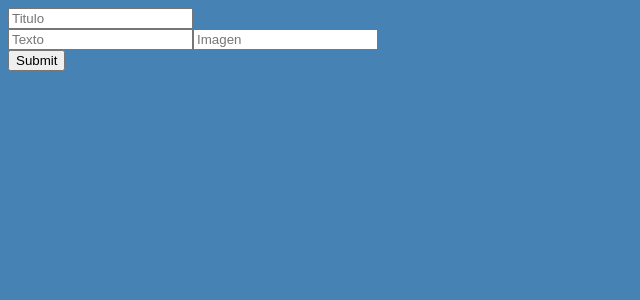
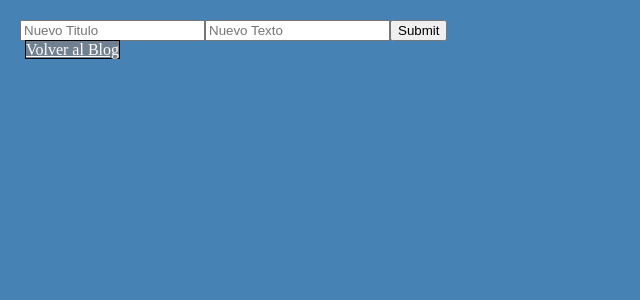
Before and after one commit to MarcosDAW/MarcosDAW, a PHP site: page /form.php?editar=1 in a window 1280 px wide. Shown: the top 300 px of the page, without its empty margins (0-640 px from the left). Run offline with PHP 8.4, Linux system fonts and the light colour scheme.

Commit message:
blog con boton editar

```diff
--- a/blog/blog.txt
+++ b/blog/blog.txt
@@ -5,3 +5,7 @@ y lo que salga mostrarlo en pantalla
 
 del articulo sacar
 titulo, texto, fecha, autor e imagen
+
+-------------------------------------
+
+si el usuario esta iniciado debajo del articulo agregar formulario para agregar comentarios.
--- a/blog/estilos.css
+++ b/blog/estilos.css
@@ -1,11 +1,13 @@
 body{
     background-color: steelblue;
+    align-items: center;
+    padding: 20px;
+    margin: auto;
 }
 div{
     background-color: aquamarine;
     display: flex;
     border-radius:5px 5px 5px 5px; box-shadow: 5px 5px;
-    flex-wrap:wrap-reverse;
 }
 h2{
     color: white;
@@ -18,12 +20,11 @@ img{
 a{
     background-color:slategray;
     color: snow;
-    display: inline;
     border: 1px solid black;
     margin: 5px;
+    justify-content: end;
 }
 p{
     align-items: auto;
     padding-left:15px;
-
 }
--- a/blog/form.php
+++ b/blog/form.php
@@ -1,11 +1,5 @@
 <!DOCTYPE html>
 <html lang="en">
-    <?php
-        $mysql = mysqli_connect("localhost", "root", "", "blog1");
-        if($mysql->connect_error){
-            echo "Fallo al conectar a MySQL";
-        }
-    ?>
 <head>
     <meta charset="UTF-8">
     <link rel="stylesheet" href="estilos.css">
@@ -15,18 +9,12 @@
 </head>
 <body>
     <?php
-if( isset($_GET['editar']) ){
-
-            echo '<form action="form.php" method="POST">';
-            echo '<input type="text" name="titulo" placeholder="Titulo">';
-            echo '<br>';
-            echo '<input type="text" name="texto" placeholder="Texto">';
-            echo '<input type="text" name="imagen" placeholder="Imagen">';
-            echo '<br>';
-            echo '<input type="submit" name="cambiar">';
-            echo '</form>';
-
-        }
+    echo "<form action='index.php?editar=".$_GET['editar']."' method='POST'>";
+    echo '<input type="text" name="titulo" placeholder="Nuevo Titulo">';
+    echo '<input type="text" name="texto" placeholder="Nuevo Texto">';
+    echo '<input type="submit">';
+    echo "</form>";
+    echo '<a href="index.php">Volver al Blog</a>';
     ?>
 </body>
 </html>
```
Also changed, not shown: blog/formulario.php (deleted, +0 -15 lines), blog/index.php (+41 -18 lines).
